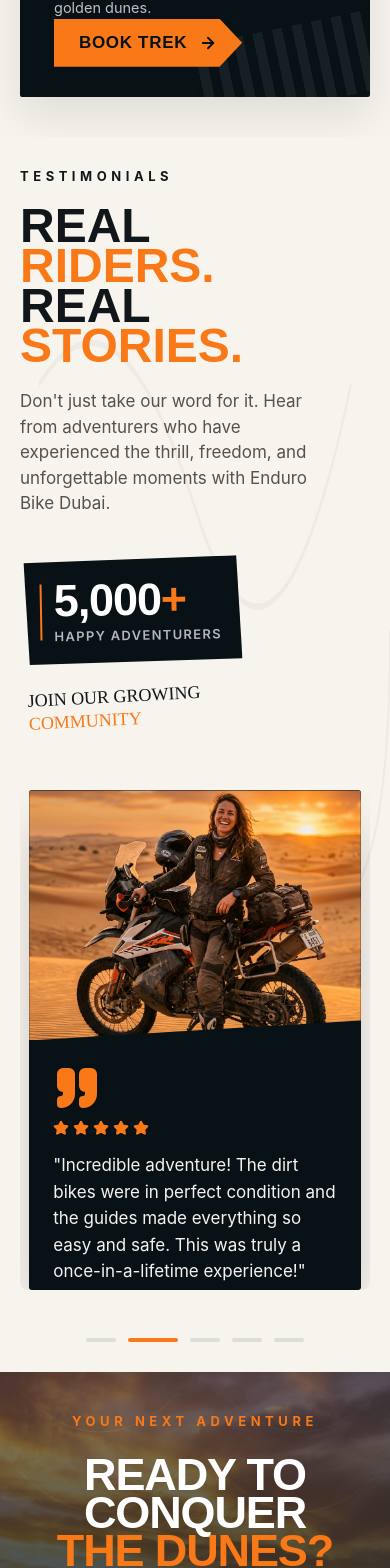
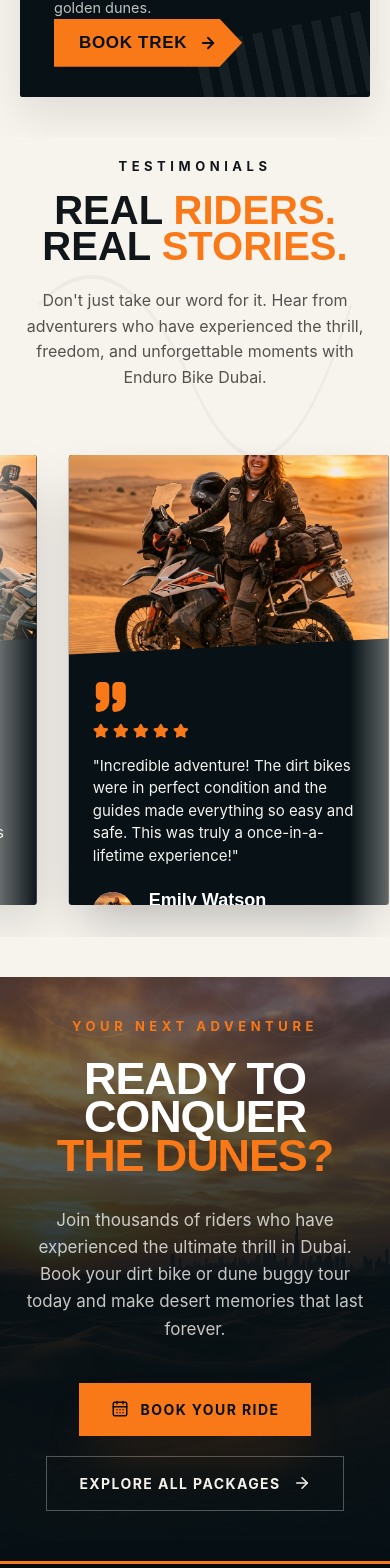
Before and after one commit to rameezwangde/Dirt-Bike, a React app: page / in a window 390 px wide. Shown: the part 7273-8841 px from the top of the page. Built offline with nearby package versions, Linux system fonts and the light colour scheme; the HTML template or start-up script is replaced by a standard one.

Commit message:
feat: add TestimonialsSection and TestimonialCard components with infinite marquee animation

```diff
--- a/src/components/TestimonialCard.jsx
+++ b/src/components/TestimonialCard.jsx
@@ -2,42 +2,17 @@
 import { motion, AnimatePresence } from 'framer-motion';
 import { Star, Quote } from 'lucide-react';
 
-const TestimonialCard = ({ testimonial, position, styleProps }) => {
-  const isCenter = position === 'center';
-
+const TestimonialCard = ({ testimonial }) => {
   return (
-    <motion.div
-      initial={false}
-      animate={{
-        x: styleProps.x,
-        y: styleProps.y,
-        scale: styleProps.scale,
-        rotate: styleProps.rotate,
-        zIndex: styleProps.zIndex,
-        opacity: styleProps.opacity,
-      }}
-      transition={{
-        duration: 0.9,
-        ease: [0.22, 1, 0.36, 1]
-      }}
-      className={`absolute top-0 left-0 origin-center flex flex-col shadow-2xl overflow-hidden ${
-        isCenter
-          ? 'bg-[#071116] text-[#F5F3EF] w-[85vw] md:w-[450px] h-[500px] md:h-[570px]'
-          : 'bg-[#FCFAF6] text-[#11161A] w-[75vw] md:w-[360px] h-[400px] md:h-[450px]'
-      }`}
+    <div
+      className="flex flex-col shadow-2xl overflow-hidden bg-[#071116] text-[#F5F3EF] w-[320px] md:w-[400px] h-[450px] md:h-[500px] shrink-0 mx-4"
       style={{
         borderRadius: '3px',
       }}
     >
-      {/* Top Image (only shown if center) */}
-      <AnimatePresence>
-        {isCenter && (
-          <motion.div
-            initial={{ opacity: 0, height: 0 }}
-            animate={{ opacity: 1, height: '250px' }}
-            exit={{ opacity: 0, height: 0 }}
-            transition={{ duration: 0.3 }}
-            className="relative w-full overflow-hidden shrink-0"
+      {/* Top Image */}
+      <div
+        className="relative w-full h-[200px] overflow-hidden shrink-0"
         style={{
           clipPath: 'polygon(0 0, 100% 0, 100% 92%, 0 100%)'
         }}
@@ -47,9 +22,7 @@
           alt={testimonial.name}
           className="w-full h-full object-cover"
         />
-          </motion.div>
-        )}
-      </AnimatePresence>
+      </div>
 
       <div className="flex flex-col flex-1 p-6 md:p-8">
 
@@ -57,7 +30,7 @@
         <div className="flex flex-col mb-4">
           <Quote
             className="text-[#F97818] fill-[#F97818] mb-2"
-            size={isCenter ? 48 : 36}
+            size={36}
           />
           <div className="flex gap-1">
             {[...Array(testimonial.rating)].map((_, i) => (
@@ -67,15 +40,13 @@
         </div>
 
         {/* Quote Text */}
-        <p
-          className={`font-inter mb-auto ${isCenter ? 'text-[17px] leading-[1.55]' : 'text-[15px] leading-[1.5]'}`}
-        >
+        <p className="font-inter mb-auto text-[15px] leading-[1.5]">
           "{testimonial.quote}"
         </p>
 
         {/* User Identity */}
         <div className="flex items-center gap-4 mt-6">
-          <div className="w-12 h-12 rounded-full overflow-hidden shrink-0 bg-gray-200">
+          <div className="w-10 h-10 rounded-full overflow-hidden shrink-0 bg-gray-200">
             <img
               src={testimonial.image}
               alt={testimonial.name}
@@ -83,10 +54,10 @@
             />
           </div>
           <div className="flex flex-col">
-            <span className={`font-barlow font-bold text-[20px] leading-none ${isCenter ? 'text-white' : 'text-black'}`}>
+            <span className="font-barlow font-bold text-[18px] leading-none text-white">
               {testimonial.name}
             </span>
-            <span className={`font-inter text-[13px] mt-1 ${isCenter ? 'text-white/60' : 'text-black/60'}`}>
+            <span className="font-inter text-[13px] mt-1 text-white/60">
               {testimonial.flag} {testimonial.country}
             </span>
           </div>
@@ -94,7 +65,7 @@
 
       </div>
 
-    </motion.div>
+    </div>
   );
 };
 
--- a/src/components/TestimonialsSection.jsx
+++ b/src/components/TestimonialsSection.jsx
@@ -1,6 +1,5 @@
-import React, { useState, useEffect, useCallback } from 'react';
-import { motion, AnimatePresence } from 'framer-motion';
-import { ArrowLeft, ArrowRight } from 'lucide-react';
+import React from 'react';
+import { motion } from 'framer-motion';
 import TestimonialCard from './TestimonialCard';
 
 const testimonialsData = [
@@ -56,61 +55,12 @@
   }
 ];
 
+// Duplicate data for seamless marquee loop
+const marqueeData = [...testimonialsData, ...testimonialsData];
+
 const TestimonialsSection = () => {
-  const [currentIndex, setCurrentIndex] = useState(0);
-  const [isPaused, setIsPaused] = useState(false);
-
-  const length = testimonialsData.length;
-
-  const handleNext = useCallback(() => {
-    setCurrentIndex((prev) => (prev + 1) % length);
-  }, [length]);
-
-  const handlePrev = useCallback(() => {
-    setCurrentIndex((prev) => (prev - 1 + length) % length);
-  }, [length]);
-
-  useEffect(() => {
-    if (isPaused) return;
-    const timer = setInterval(() => {
-      handleNext();
-    }, 5000);
-    return () => clearInterval(timer);
-  }, [currentIndex, isPaused, handleNext]);
-
-  const [isMobile, setIsMobile] = useState(false);
-
-  useEffect(() => {
-    const checkMobile = () => setIsMobile(window.innerWidth < 768);
-    checkMobile();
-    window.addEventListener('resize', checkMobile);
-    return () => window.removeEventListener('resize', checkMobile);
-  }, []);
-
-  // Determine sliding offsets
-  const getCardProps = (index) => {
-    let offset = (index - currentIndex) % length;
-    if (offset < 0) offset += length;
-    if (offset > Math.floor(length / 2)) offset -= length;
-
-    if (offset === 0) {
-      return { position: 'center', x: "0%", y: 0, scale: 1, rotate: 0, zIndex: 30, opacity: 1 };
-    }
-    if (offset === -1) {
-      return { position: 'left', x: isMobile ? "-110%" : "-64%", y: 25, scale: 0.85, rotate: -4, zIndex: 10, opacity: isMobile ? 0 : 0.85 };
-    }
-    if (offset === 1) {
-      return { position: 'right', x: isMobile ? "110%" : "64%", y: 25, scale: 0.85, rotate: 4, zIndex: 10, opacity: isMobile ? 0 : 0.85 };
-    }
-    if (offset < -1) {
-      return { position: 'hidden', x: "-170%", y: 25, scale: 0.82, rotate: -8, zIndex: 0, opacity: 0 };
-    }
-    // offset > 1
-    return { position: 'hidden', x: "170%", y: 25, scale: 0.82, rotate: 8, zIndex: 0, opacity: 0 };
-  };
-
   return (
-    <section className="relative w-full overflow-hidden bg-cream px-[20px] md:px-[60px] pt-[30px] pb-[30px] md:pb-[40px]">
+    <section className="relative w-full overflow-hidden bg-cream pt-[20px] md:pt-[40px] pb-[40px] md:pb-[80px]">
 
       {/* Subtle Background Elements */}
       <div className="absolute inset-0 z-0 pointer-events-none mix-blend-multiply opacity-[0.04]">
@@ -120,192 +70,60 @@
         </svg>
       </div>
 
-      <div className="relative z-10 max-w-[1600px] mx-auto w-full h-full flex flex-col 2xl:flex-row items-center 2xl:items-start justify-between">
+      <div className="relative z-10 max-w-[1600px] mx-auto w-full flex flex-col items-center">
 
-        {/* LEFT AREA: Titles & Intro (~24%) */}
+        {/* TOP AREA: Titles & Intro */}
         <motion.div
-          initial={{ opacity: 0, x: -30 }}
-          whileInView={{ opacity: 1, x: 0 }}
+          initial={{ opacity: 0, y: 30 }}
+          whileInView={{ opacity: 1, y: 0 }}
           viewport={{ once: true }}
           transition={{ duration: 0.8 }}
-          className="w-full 2xl:w-[24%] flex flex-col mb-12 2xl:mb-0 relative z-40"
+          className="w-full flex flex-col items-center text-center mb-12 md:mb-16 px-[20px]"
         >
-          <div className="flex items-center gap-4 mb-[20px]">
+          <div className="flex items-center gap-4 mb-4">
             <span className="font-inter text-[13px] font-bold tracking-[0.35em] uppercase text-ink">
               TESTIMONIALS
             </span>
-
           </div>
 
-          <h2 className="font-barlow font-black uppercase leading-[0.83] mb-6" style={{ fontSize: 'clamp(48px, 10vw, 90px)' }}>
-            <span className="text-ink block">REAL</span>
-            <span className="text-[#F97818] block">RIDERS.</span>
-            <span className="text-ink block">REAL</span>
-            <span className="text-[#F97818] block">STORIES.</span>
+          <h2 className="font-barlow font-black uppercase leading-[0.9] mb-6 max-w-[800px]" style={{ fontSize: 'clamp(40px, 8vw, 75px)' }}>
+            <span className="text-ink">REAL </span>
+            <span className="text-[#F97818]">RIDERS. </span>
+            <span className="text-ink">REAL </span>
+            <span className="text-[#F97818]">STORIES.</span>
           </h2>
 
-          <p className="font-inter text-[#55514D] text-[17px] leading-[1.5] max-w-[310px] mb-10">
+          <p className="font-inter text-[#55514D] text-[16px] md:text-[18px] leading-[1.6] max-w-[600px]">
             Don't just take our word for it. Hear from adventurers who have experienced the thrill, freedom, and unforgettable moments with Enduro Bike Dubai.
           </p>
-
-          {/* Community Counter */}
-          <div className="relative mt-auto">
-            <div className="bg-[#071116] rounded-[2px] p-5 w-fit transform -rotate-1 relative overflow-hidden" style={{ clipPath: 'polygon(2% 4%, 98% 0%, 100% 95%, 4% 98%)' }}>
-              <div className="flex items-center gap-3">
-                {/* Thin orange line */}
-                <div className="w-[2px] h-14 bg-[#F97818]" />
-                <div className="flex flex-col">
-                  <span className="font-barlow font-black text-white leading-none text-[45px] tracking-tight">
-                    5,000<span className="text-[#F97818]">+</span>
-                  </span>
-                  <span className="font-inter text-[13px] uppercase tracking-[0.1em] text-white/70 font-semibold mt-1">
-                    HAPPY ADVENTURERS
-                  </span>
-                </div>
-              </div>
-            </div>
-
-            <div className="flex flex-col mt-4 ml-2 items-start font-marker -rotate-3">
-              <span className="text-ink leading-tight text-[18px]">JOIN OUR GROWING</span>
-              <span className="text-[#F97818] leading-tight text-[18px]">COMMUNITY</span>
-              {/* Curved arrow */}
-              <svg width="40" height="40" viewBox="0 0 24 24" fill="none" stroke="#F97818" strokeWidth="2" strokeLinecap="round" strokeLinejoin="round" className="hidden md:block mt-1 transform rotate-[130deg]">
-                <path d="M5 9c2.5-4 8-6 12-4" />
-                <path d="M13 3l4 2-2 4" />
-              </svg>
-            </div>
-          </div>
         </motion.div>
 
-        {/* CENTER AREA: Carousel Deck (~58%) */}
-        <motion.div
-          initial={{ opacity: 0, y: 40 }}
-          whileInView={{ opacity: 1, y: 0 }}
-          viewport={{ once: true }}
-          transition={{ duration: 0.8, delay: 0.2 }}
-          className="w-full 2xl:w-[58%] flex flex-col items-center justify-center relative min-h-[500px] md:min-h-[650px] z-30"
-          onMouseEnter={() => setIsPaused(true)}
-          onMouseLeave={() => setIsPaused(false)}
-        >
-          {/* Navigation Arrows */}
-          <div className="hidden md:flex absolute left-[-30px] top-1/2 -translate-y-1/2 z-50">
-            <button
-              onClick={handlePrev}
-              className="w-[54px] h-[54px] rounded-full bg-[#071116] flex items-center justify-center text-white hover:bg-[#F97818] hover:text-[#071116] transition-all duration-300 hover:scale-105 group shadow-lg"
-              aria-label="Previous testimonial"
-            >
-              <ArrowLeft className="w-6 h-6 stroke-[2]" />
-            </button>
-          </div>
+        {/* BOTTOM AREA: Infinite Marquee Slider */}
+        <div className="w-full overflow-hidden flex relative z-30 group pb-8 pt-4">
 
-          <div className="hidden md:flex absolute right-[-30px] top-1/2 -translate-y-1/2 z-50">
-            <button
-              onClick={handleNext}
-              className="w-[54px] h-[54px] rounded-full bg-[#071116] flex items-center justify-center text-white hover:bg-[#F97818] hover:text-[#071116] transition-all duration-300 hover:scale-105 group shadow-lg"
-              aria-label="Next testimonial"
-            >
-              <ArrowRight className="w-6 h-6 stroke-[2]" />
-            </button>
-          </div>
+          {/* Gradient Edges for fade effect */}
+          <div className="absolute left-0 top-0 bottom-0 w-[40px] md:w-[150px] bg-gradient-to-r from-cream to-transparent z-40 pointer-events-none opacity-40" />
+          <div className="absolute right-0 top-0 bottom-0 w-[40px] md:w-[150px] bg-gradient-to-l from-cream to-transparent z-40 pointer-events-none opacity-40" />
 
-          {/* Deck Clipping Wrapper */}
-          <div className="relative w-full max-w-[850px] h-[500px] md:h-[650px] overflow-hidden flex items-center justify-center rounded-lg mt-4 md:mt-10 2xl:mt-0">
-
-            {/* Deck Container */}
-            <div className="relative w-[85vw] md:w-[450px] h-[500px] md:h-[570px] flex items-center justify-center perspective-[1000px]">
-
-              {/* Drag Overlay */}
-              <motion.div
-              className="absolute inset-0 z-40 cursor-grab active:cursor-grabbing"
-              drag="x"
-              dragConstraints={{ left: 0, right: 0 }}
-              dragElastic={0.2}
-              onDragEnd={(e, { offset, velocity }) => {
-                const swipe = offset.x;
-                if (swipe < -70) {
-                  handleNext();
-                } else if (swipe > 70) {
-                  handlePrev();
-                }
-              }}
-            />
-
-            {testimonialsData.map((testimonial, index) => {
-              const props = getCardProps(index);
-              return (
-                <TestimonialCard
-                  key={testimonial.id}
-                  testimonial={testimonial}
-                  position={props.position}
-                  styleProps={props}
-                />
-              );
-            })}
-          </div>
+          <motion.div
+            className="flex items-center"
+            animate={{ x: ["0%", "-50%"] }}
+            transition={{
+              x: {
+                repeat: Infinity,
+                repeatType: "loop",
+                duration: 40,
+                ease: "linear",
+              },
+            }}
+          >
+            {marqueeData.map((testimonial, index) => (
+              <div key={`${testimonial.id}-${index}`} className="flex-shrink-0 hover:-translate-y-2 transition-transform duration-300">
+                <TestimonialCard testimonial={testimonial} />
+              </div>
+            ))}
+          </motion.div>
         </div>
-
-          {/* Progress Indicator */}
-          <div className="flex gap-3 mt-12 z-40">
-            {testimonialsData.map((_, index) => (
-              <div
-                key={index}
-                className={`h-1 rounded-full transition-all duration-500 ${index === currentIndex ? 'w-[50px] bg-[#F97818]' : 'w-[30px] bg-ink/10'}`}
-              />
-            ))}
-          </div>
-
-        </motion.div>
-
-        {/* RIGHT AREA: Desert Art (~18%) */}
-        <motion.div
-          initial={{ opacity: 0, x: 40 }}
-          whileInView={{ opacity: 1, x: 0 }}
-          viewport={{ once: true }}
-          transition={{ duration: 0.8, delay: 0.4 }}
-          className="hidden 2xl:flex w-[18%] flex-col relative min-h-[600px] z-20"
-        >
-          {/* Handwritten message */}
-          <div className="absolute top-10 right-0 flex flex-col items-center font-marker -rotate-4 z-30">
-            <span className="text-ink text-[22px] leading-tight">DESERT</span>
-            <span className="text-ink text-[22px] leading-tight">MEMORIES</span>
-            <span className="text-ink text-[24px] leading-tight">LAST FOREVER</span>
-            <svg width="140" height="6" viewBox="0 0 220 8" fill="none" className="mt-1">
-              <path d="M2 6C40.6667 3.33333 120.4 -1.19999 218 4.00001" stroke="#F97818" strokeWidth="3" strokeLinecap="round" strokeLinejoin="round"/>
-            </svg>
-            <svg width="30" height="30" viewBox="0 0 24 24" fill="none" stroke="currentColor" strokeWidth="2" strokeLinecap="round" strokeLinejoin="round" className="text-ink mt-2 ml-10 transform rotate-12">
-              <path d="M7 7h10v10" />
-              <path d="M7 17 17 7" />
-            </svg>
-          </div>
-
-          {/* Desert Rider Art */}
-          <div className="absolute top-[120px] -right-[150px] w-[500px] h-[500px] pointer-events-none mix-blend-darken">
-            {/* Massive painted sun behind rider */}
-            <div className="absolute top-[50px] left-[100px] w-[250px] h-[250px] bg-[#F97818]/80 rounded-full blur-[2px] z-0" />
-            <img
-              src="/images/testimonial_rider_1790860564520.jpg"
-              alt="Desert Rider"
-              className="relative w-full h-full object-contain z-10"
-              style={{
-                maskImage: 'radial-gradient(ellipse at center, black 40%, transparent 70%)',
-                WebkitMaskImage: 'radial-gradient(ellipse at center, black 40%, transparent 70%)',
-              }}
-            />
-          </div>
-
-          {/* Wooden Sign */}
-          <div className="absolute bottom-[20px] right-[-40px] bg-[#3B2C24] text-[#F5F3EF] p-4 font-marker rotate-3 flex flex-col shadow-xl z-40 border-2 border-[#1a110a]" style={{ clipPath: 'polygon(2% 0, 100% 2%, 98% 100%, 0 96%)' }}>
-            <div className="absolute top-2 right-2 flex items-center">
-               <span className="text-[#F97818] font-inter font-bold mr-1">→</span>
-            </div>
-            <span className="text-[20px] leading-tight mt-3">GOOD</span>
-            <span className="text-[20px] leading-tight">RIDES</span>
-            <span className="text-[20px] leading-tight">HAPPIER</span>
-            <span className="text-[20px] leading-tight flex items-center gap-2">
-              PEOPLE <span className="font-inter">:)</span>
-            </span>
-          </div>
-        </motion.div>
 
       </div>
     </section>
```
Lines whose indentation alone changed are shown as unchanged.
